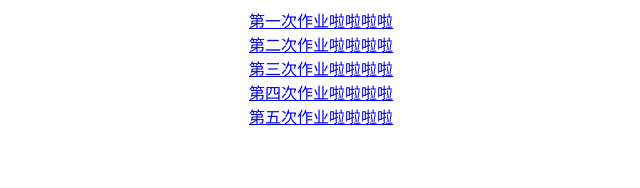
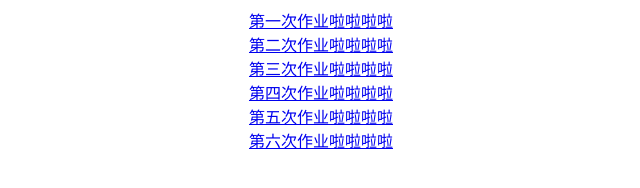
Before and after one commit to zeucal/zeucal, a plain HTML site: page index.html in a window 1280 px wide. Shown: the whole page, without its empty margins (319-959 px from the left). Drawn offline with Linux system fonts and the light colour scheme.

Commit message:
Update index.html

```diff
--- a/index.html
+++ b/index.html
@@ -25,6 +25,7 @@
 		<a href="qweqw/1.html"><li style="list-style-type: none;target="_blank">第三次作业啦啦啦啦</li></a>
 		<a href="军训之旅/new_file.html"><li style="list-style-type: none;target="_blank">第四次作业啦啦啦啦</li></a>
 		<a href="asd/woshi.html" target="_blank"><li style="list-style-type: none;">第五次作业啦啦啦啦</li></a>
+		<a href="nnnn/new_file.html" target="_blank"><li style="list-style-type: none;">第六次作业啦啦啦啦</li></a>
 		</div>
 		</center>
 	</body>
```
